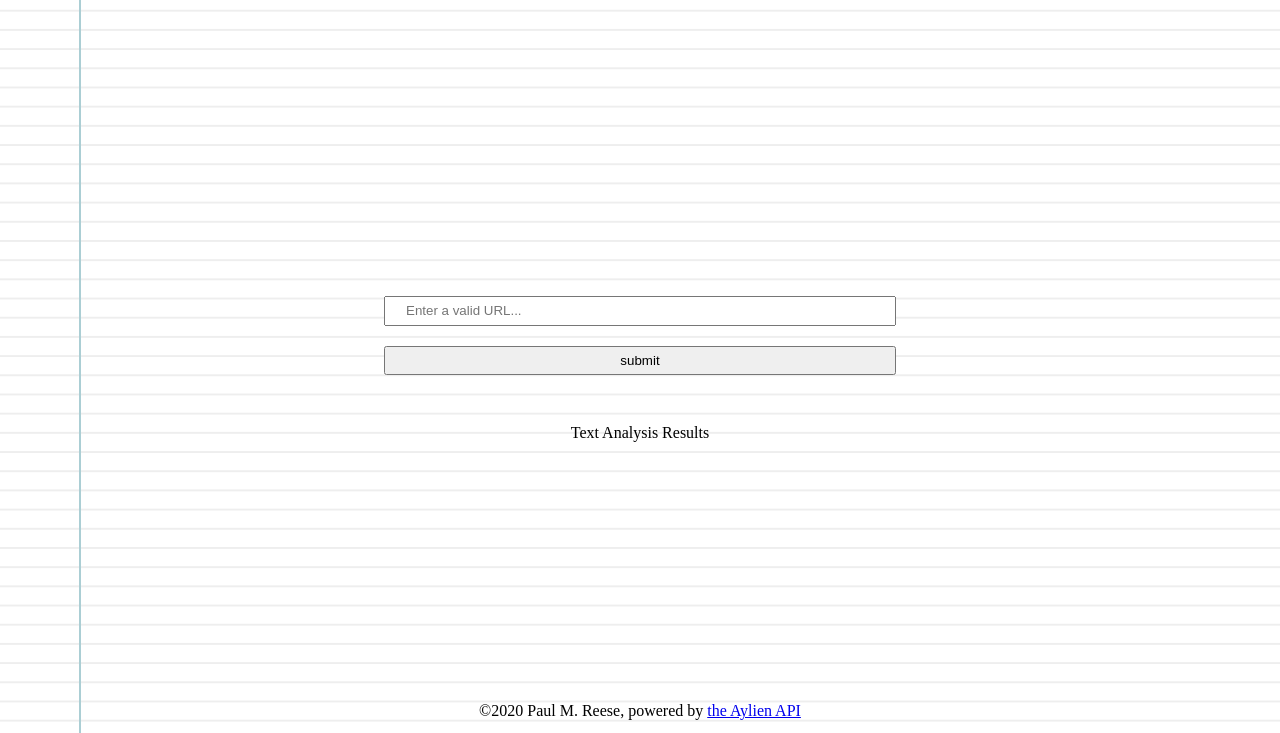
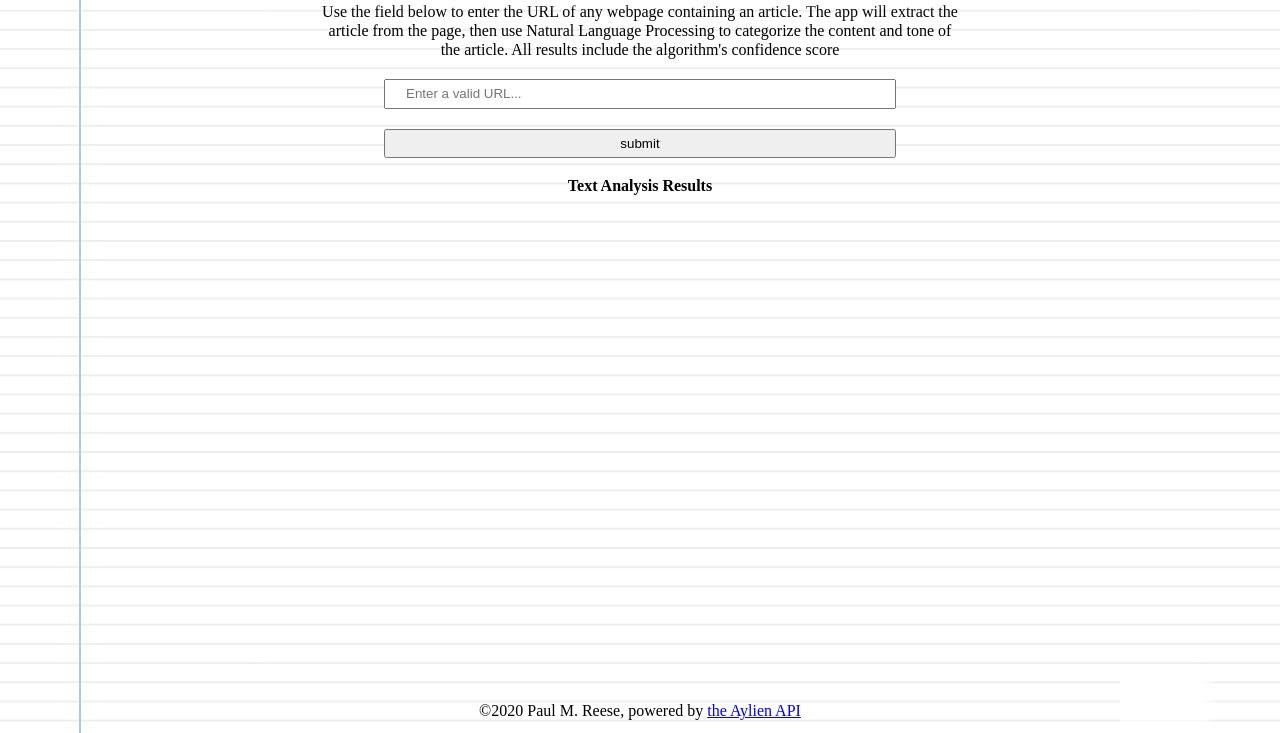
Before and after one commit to paulmreese/natural-language-processing, a website: page src/client/views/index.html in a window 1280 px wide. Shown: the part 67-800 px from the top of the page. Drawn offline with nearby package versions, Linux system fonts and the light colour scheme; files that its build step writes are made by us from their sources.

Commit message:
Add error handling

```diff
--- a/src/client/styles/base.scss
+++ b/src/client/styles/base.scss
@@ -22,7 +22,9 @@ body {
 
 main {
     flex: 2;
-    @extend %flex-column;
+    display: flex;
+    flex-direction: column;
+    justify-content: flex-start;
     align-items: center;
     overflow-y: scroll;
 }
@@ -31,9 +33,11 @@ section {
     width: 100%;
     max-width: 800px;
     @extend %flex-column;
-    table {
-      display: flex;
-      flex-direction: column;
-      justify-content: center;
+    p {
+      padding-top: 7px;
+      align-self: center;
+      width: 80%;
+      line-height: 19px;
+      text-align: center;
     }
 }
--- a/src/client/styles/footer.scss
+++ b/src/client/styles/footer.scss
@@ -2,12 +2,15 @@
 footer {
     align-self: center;
     max-width: 960px;
-    padding: 15px 0 12px;
+    padding: 20px 0 12px;
     width: 100%;
     display: flex;
     align-items: center;
     justify-content: center;
     text-align: center;
+    box-shadow: 90px -10px 10px white;
+    //to have content hide behind footer
+    z-index: 2;
     p {
         line-height: 20px;
       }
--- a/src/client/styles/form.scss
+++ b/src/client/styles/form.scss
@@ -2,7 +2,7 @@ form {
     display: flex;
     flex-direction: column;
     justify-content: center;
-    padding: 40px 80px;
+    padding: 10px 80px;
     max-width: 800px;
 }
 
--- a/src/client/styles/header.scss
+++ b/src/client/styles/header.scss
@@ -6,9 +6,12 @@ header {
     align-self: center;
     flex-direction: row;
     flex-wrap: nowrap;
-    padding: 15px 50px;
+    padding: 15px 50px 10px;
     width: 100%;
     max-width: 960px;
+    box-shadow: 90px 6px 10px white;
+    //to have content hide behind header
+    z-index: 2;
 
     div {
         display: inline-flex;
--- a/src/client/styles/resets.scss
+++ b/src/client/styles/resets.scss
@@ -24,7 +24,6 @@ time, mark, audio, video {
 	padding: 0;
 	border: 0;
 	font-size: 100%;
-	font: inherit;
 	vertical-align: baseline;
 }
 /* HTML5 display-role reset for older browsers */
--- a/src/client/styles/results.scss
+++ b/src/client/styles/results.scss
@@ -3,17 +3,37 @@ table {
     flex-direction: column;
     justify-content: flex-start;
     align-items: center;
+    border: 1px solid #000;
+    border-collapse: separate;
     border-radius: 3px;
+    border-spacing: 5px 5px;
     box-shadow: inset 0 0 10px rgba(255, 255, 255, 0);
     background: white;
     padding: 5px 30px;
-    max-width: 800px;
+    margin-bottom: 20px;
+    max-width: 80%;
     align-self: center;
     text-align: center;
 
-    tr {
-        td, th {
-            padding: 2px 6px;
+    tbody {
+        tr {
+            width: 100%;
+            td, th {
+                padding: 0 6px;
+            }
+            .iab-category, .analysis-type, .sentiment-type{
+                padding-top: 5px;
+            }
         }
     }
 }
+
+.positive {
+    color: #182;
+    font-weight: bold;
+}
+
+.negative {
+    color: #f33;
+    font-weight: bold;
+}
--- a/src/client/views/index.html
+++ b/src/client/views/index.html
@@ -23,6 +23,17 @@
         </header>
 
         <main>
+
+            <section>
+                <p id="instructions">
+                    Use the field below to enter the URL of any webpage
+                    containing an article. The app will extract the article
+                    from the page, then use Natural Language Processing to
+                    categorize the content and tone of the article. All results
+                    include the algorithm's confidence score
+                </p>
+            </section>
+
             <section>
                 <form class="" onsubmit="return Client.handleSubmit(event)">
                     <input id="name" type="text" name="input" value="" placeholder="Enter a valid URL...">
```
Also changed, not shown: src/client/js/formHandler.js (+15 -7 lines), src/server/aylienApi.js (+12 -5 lines).
